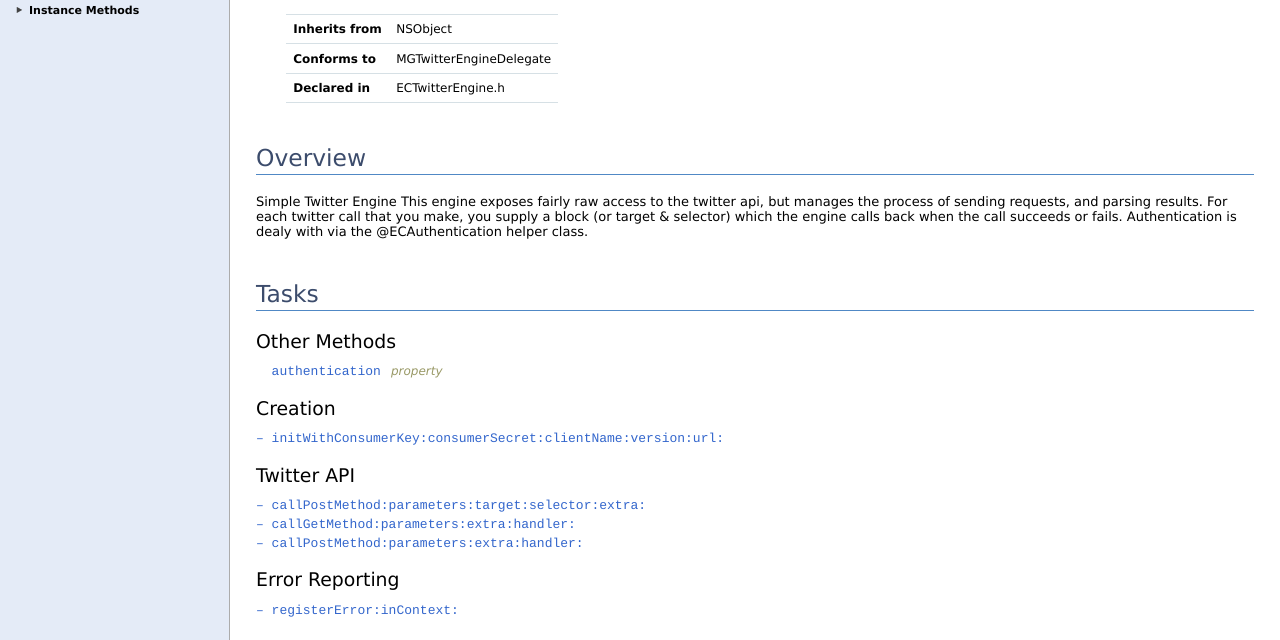
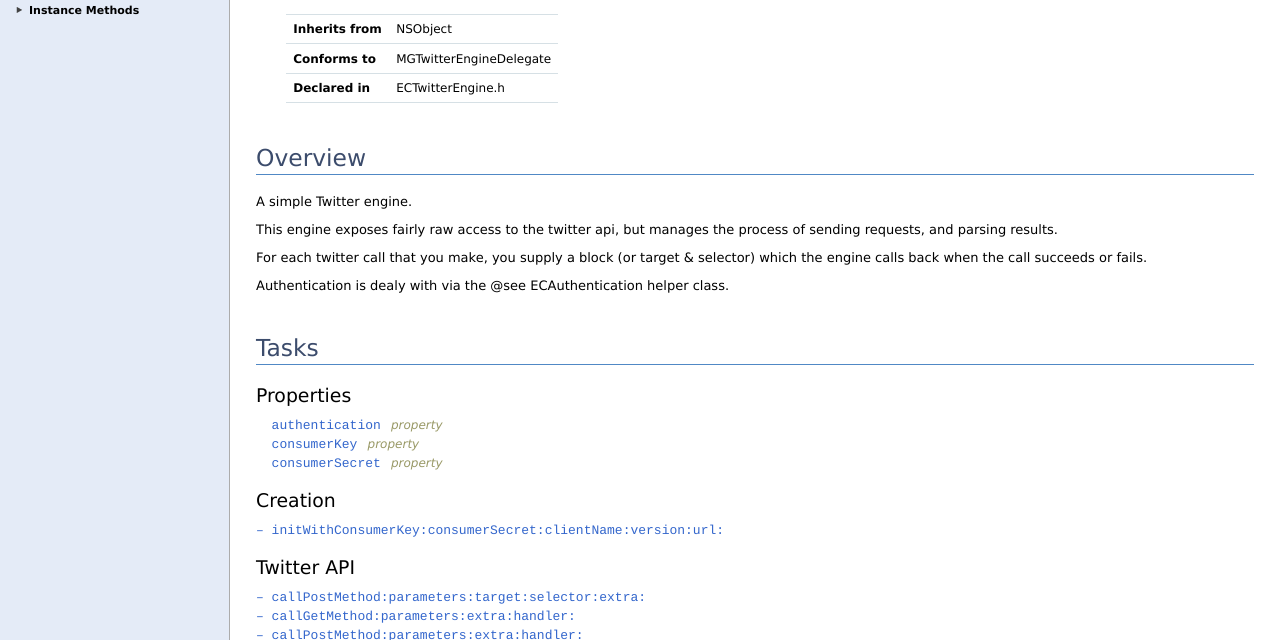
Before and after one commit to elegantchaos/ECTwitter, a plain HTML site: page Documentation/Classes/ECTwitterEngine.html in a window 1280 px wide. Shown: the part 160-800 px from the top of the page. Drawn offline with Linux system fonts and the light colour scheme.

Commit message:
Update documentation

```diff
--- a/Documentation/Classes/ECTwitterEngine.html
+++ b/Documentation/Classes/ECTwitterEngine.html
@@ -42,6 +42,10 @@
 
 	<option value="//api/name/authentication">&nbsp;&nbsp;&nbsp;&nbsp;authentication</option>
 
+	<option value="//api/name/consumerKey">&nbsp;&nbsp;&nbsp;&nbsp;consumerKey</option>
+
+	<option value="//api/name/consumerSecret">&nbsp;&nbsp;&nbsp;&nbsp;consumerSecret</option>
+
 
 
 
@@ -75,6 +79,8 @@
 
 <li role="treeitem" id="task_treeitem"><span class="nodisclosure"></span><span class="sectionName"><a href="#tasks">Tasks</a></span><ul>
 
+	<li><span class="nodisclosure"></span><span class="sectionName"><a href="#task_Properties">Properties</a></span></li>
+
 	<li><span class="nodisclosure"></span><span class="sectionName"><a href="#task_Creation">Creation</a></span></li>
 
 	<li><span class="nodisclosure"></span><span class="sectionName"><a href="#task_Twitter API">Twitter API</a></span></li>
@@ -90,6 +96,10 @@
 <li role="treeitem" class="children"><span class="disclosure"></span><span class="sectionName"><a href="#properties">Properties</a></span><ul>
 
 	<li><span class="nodisclosure"></span><span class="sectionName"><a href="#//api/name/authentication">authentication</a></span></li>
+
+	<li><span class="nodisclosure"></span><span class="sectionName"><a href="#//api/name/consumerKey">consumerKey</a></span></li>
+
+	<li><span class="nodisclosure"></span><span class="sectionName"><a href="#//api/name/consumerSecret">consumerSecret</a></span></li>
 
 </ul></li>
 
@@ -149,12 +159,15 @@
 					<div class="section section-overview">
 						<a title="Overview" name="overview"></a>
 						<h2 class="subtitle subtitle-overview">Overview</h2>
-						<p>Simple Twitter Engine
-This engine exposes fairly raw access to the twitter api, but
-manages the process of sending requests, and parsing results.
-For each twitter call that you make, you supply a block (or target &amp; selector)
-which the engine calls back when the call succeeds or fails.
-Authentication is dealy with via the @ECAuthentication helper class.</p>
+						<p>A simple Twitter engine.</p>
+
+<p>This engine exposes fairly raw access to the twitter api, but
+manages the process of sending requests, and parsing results.</p>
+
+<p>For each twitter call that you make, you supply a block (or target &amp; selector)
+which the engine calls back when the call succeeds or fails.</p>
+
+<p>Authentication is dealy with via the @see ECAuthentication helper class.</p>
 					</div>
 
 
@@ -166,14 +179,28 @@ Authentication is dealy with via the @ECAuthentication helper class.</p>
 						<h2 class="subtitle subtitle-tasks">Tasks</h2>
 
 
-
-						<h3 class="subsubtitle task-title">Other Methods</h3>
+						<a title="Properties" name="task_Properties"></a>
+						<h3 class="subsubtitle task-title">Properties</h3>
 
 						<ul class="task-list">
 							<li>
 	<span class="tooltip">
 		<code><a href="#//api/name/authentication">&nbsp;&nbsp;authentication</a></code>
-		<span class="tooltip"><p>Authentication object.</p></span>
+		<span class="tooltip"><p>The object responsible for performing authentication.</p></span>
+	</span>
+	<span class="task-item-suffix">property</span>
+
+</li><li>
+	<span class="tooltip">
+		<code><a href="#//api/name/consumerKey">&nbsp;&nbsp;consumerKey</a></code>
+		<span class="tooltip"><p>The Twitter key for the client application.</p></span>
+	</span>
+	<span class="task-item-suffix">property</span>
+
+</li><li>
+	<span class="tooltip">
+		<code><a href="#//api/name/consumerSecret">&nbsp;&nbsp;consumerSecret</a></code>
+		<span class="tooltip"><p>The Twitter secret for the client application.</p></span>
 	</span>
 	<span class="task-item-suffix">property</span>
 
@@ -257,12 +284,84 @@ Typically you only need one instance per application.</p></span>
 
 
 	<div class="method-subsection brief-description">
-		<p>Authentication object.</p>
+		<p>The object responsible for performing authentication.</p>
 	</div>
 
 
 
 	<div class="method-subsection method-declaration"><code>@property (strong, nonatomic) ECTwitterAuthentication *authentication</code></div>
+
+
+
+
+
+
+
+
+
+
+
+
+
+
+
+	<div class="method-subsection declared-in-section">
+		<h4 class="method-subtitle">Declared In</h4>
+		<code class="declared-in-ref">ECTwitterEngine.h</code><br />
+	</div>
+
+
+</div>
+
+						<div class="section-method">
+	<a name="//api/name/consumerKey" title="consumerKey"></a>
+	<h3 class="subsubtitle method-title">consumerKey</h3>
+
+
+
+	<div class="method-subsection brief-description">
+		<p>The Twitter key for the client application.</p>
+	</div>
+
+
+
+	<div class="method-subsection method-declaration"><code>@property (strong, nonatomic) NSString *consumerKey</code></div>
+
+
+
+
+
+
+
+
+
+
+
+
+
+
+
+	<div class="method-subsection declared-in-section">
+		<h4 class="method-subtitle">Declared In</h4>
+		<code class="declared-in-ref">ECTwitterEngine.h</code><br />
+	</div>
+
+
+</div>
+
+						<div class="section-method">
+	<a name="//api/name/consumerSecret" title="consumerSecret"></a>
+	<h3 class="subsubtitle method-title">consumerSecret</h3>
+
+
+
+	<div class="method-subsection brief-description">
+		<p>The Twitter secret for the client application.</p>
+	</div>
+
+
+
+	<div class="method-subsection method-declaration"><code>@property (strong, nonatomic) NSString *consumerSecret</code></div>
 
 
 
```
Also changed, not shown: 2 other files.
